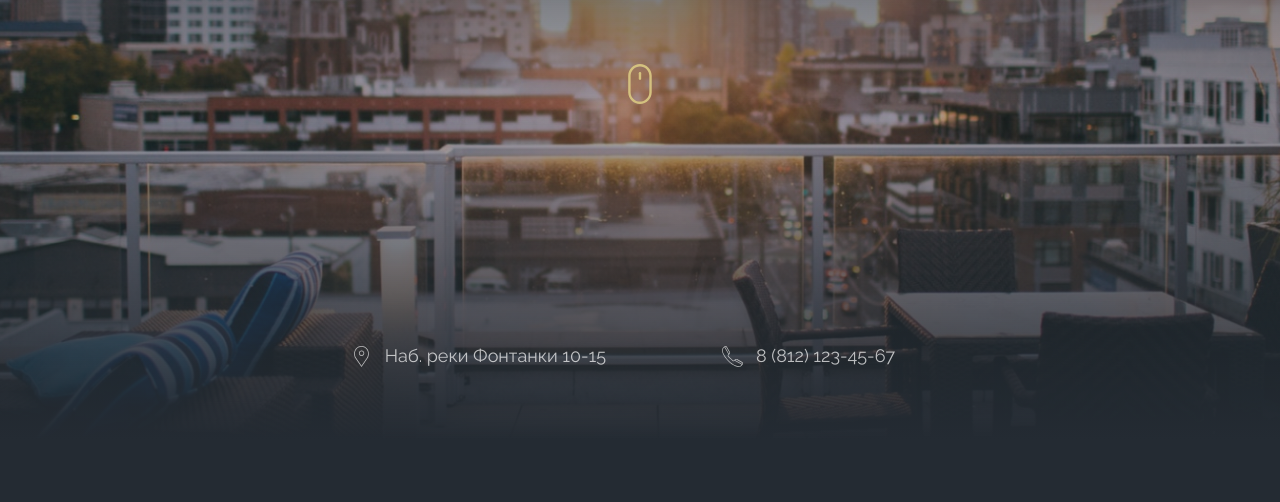
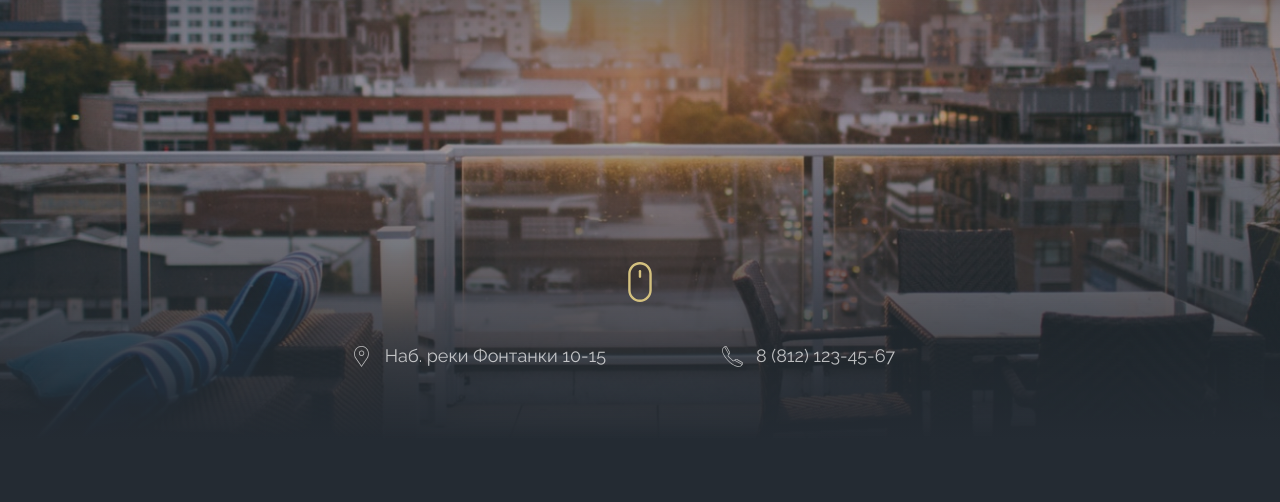
Before and after one commit to GrafVishna/project-home, a website: page src/html/index.html in a window 1280 px wide. Shown: the part 298-800 px from the top of the page. Drawn offline with nearby package versions, Linux system fonts and the light colour scheme; files that its build step writes are made by us from their sources; files whose address does not match are found by name.

Commit message:
new-test

```diff
--- a/src/styles/_header.scss
+++ b/src/styles/_header.scss
@@ -193,7 +193,10 @@
 	}
 }
 .scroll-img {
-	position: relative;
+	position: absolute;
+	bottom: 20vh;
+	left: 50%;
+	margin-left: -12px;
 	z-index: 2;
 	display: flex;
 	justify-content: center;
```
Also changed, not shown: dist/css/style.css.
